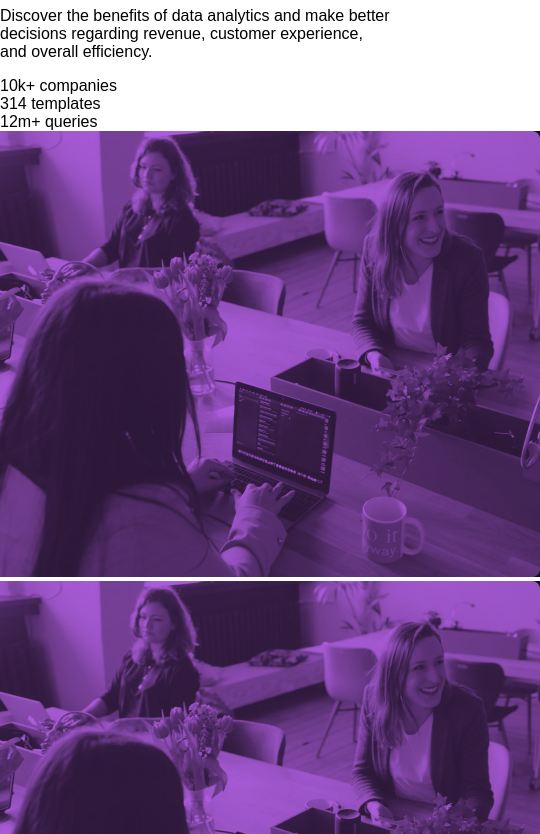
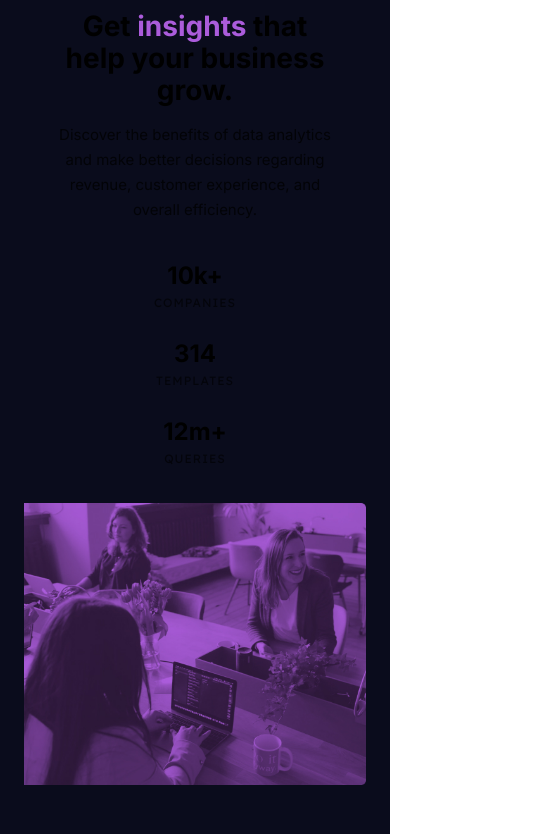
Before and after one commit to Farrukhjondev/stats-preview-card-component, a plain HTML site: page src/main.html in a window 390 px wide. Shown: the part 110-944 px from the top of the page, 540 px wide, since content can reach past the window. Drawn offline with nearby package versions, Linux system fonts and the light colour scheme; files that its build step writes are made by us from their sources.

Commit message:
add styles

```diff
--- a/src/sass/_base.scss
+++ b/src/sass/_base.scss
@@ -0,0 +1,225 @@
+@import "constants";
+
+html {
+  font-size: 10px;
+}
+
+* {
+  box-sizing: border-box;
+}
+
+body {
+  font-family: 'Inter', 'Lexend Deca', sans-serif;
+  font-size: 1.6rem;
+  width: 100%;
+  min-height: 100vh;
+}
+
+.stats-preview-card {
+  min-height: calc(100vh - 60px);
+  display: flex;
+  justify-content: center;
+  align-items: center;
+  background-color: $color-bg;
+}
+
+.card {
+  max-width: $content-width;
+  display: flex;
+  background-color: $color-body;
+  color: $color-text;
+  border-radius: 8px;
+  box-shadow: 0px 20px 20px -10px rgba(23, 25, 41, 0.20);
+}
+
+.card {
+
+  // .card__info
+  &__info {
+    flex: 1;
+    min-width: 50%;
+    display: flex;
+    flex-direction: column;
+    justify-content: space-between;
+    box-sizing: border-box;
+    padding: 72px 72px 59px;
+  }
+
+  // .card__image
+  &__image {
+    flex: 1;
+  }
+}
+
+.info-text {
+
+  // .info-text__title
+  &__title {
+    margin-top: 0;
+    margin-bottom: 25px;
+    font-family: $font-primary;
+    font-size: 3.6rem;
+    font-weight: 700;
+    line-height: 44px;
+  }
+
+  // .info-text__description
+  &__description {
+    width: 374px;
+    font-family: $font-primary;
+    font-size: 1.5rem;
+    font-weight: 400;
+    line-height: 25px;
+    opacity: 0.75;
+  }
+}
+
+.title {
+
+  // .title__word
+  &__word {
+    color: $color-special;
+  }
+}
+
+.info-data {
+  width: 374px;
+  display: flex;
+  flex-direction: row;
+  justify-content: space-between;
+
+  // .info-data__category
+  &__category {
+    display: flex;
+    flex-direction: column;
+  }
+}
+
+.category {
+
+  // .category__volume
+  &__volume {
+    font-family: $font-primary;
+    font-size: 2.4rem;
+    font-weight: 700;
+  }
+
+  // .category__text
+  &__text {
+    font-family: $font-secondary;
+    font-size: 1.2rem;
+    font-weight: 400;
+    line-height: 25px;
+    letter-spacing: 1px;
+    text-transform: uppercase;
+    opacity: 0.6;
+  }
+}
+
+.image {
+  height: 100%;
+}
+
+.desktop-only {
+  @media only screen and (max-width:$desktop-width) {
+    display: none;
+  }
+}
+
+.mobile-only {
+  @media only screen and (min-width:$desktop-width) {
+    display: none;
+  }
+
+  display: block;
+}
+
+.attribution {
+  width: 100%;
+  padding: 20px;
+  background-color: $color-special;
+
+  // .attribution__link
+
+  &__link {
+    &:link {
+      color: var(--primary)
+    }
+
+    &:visited {
+      color: purple;
+    }
+
+    &:hover {
+      color: var(--secandary-dark);
+    }
+
+    &:active {
+      color: blue;
+    }
+  }
+}
+
+@media only screen and (max-width: $desktop-width) {
+
+  .stats-preview-card {
+    padding: 88px 24px;
+  }
+
+  .card {
+    width: 100%;
+    max-width: 327px;
+    display: flex;
+    flex-direction: column-reverse;
+    justify-content: center;
+    align-items: center;
+  }
+
+  .card {
+    // .card__info
+
+    &__info {
+      font-size: 2.8rem;
+      padding: 32px;
+      width: 100%;
+    }
+  }
+
+  .info-text {
+    text-align: center;
+    // .info-text__title
+
+    &__title {
+      font-size: 2.8rem;
+      line-height: 32px;
+      margin-bottom: 16px;
+
+    }
+
+    // .info-text__description
+
+    &__description {
+      width: 100%;
+    }
+  }
+
+  .info-data {
+    width: 100%;
+    flex-direction: column;
+    align-items: center;
+    // margin-top: 40px;
+
+    &__category {
+      margin-top: 24px;
+      text-align: center;
+    }
+  }
+
+  .image {
+    width: 100%;
+  }
+
+  .attribution {
+    max-width: 100%;
+  }
+}
--- a/src/sass/main.scss
+++ b/src/sass/main.scss
@@ -1 +1,4 @@
 @use "normalize";
+@use "base";
+@use "constants";
+@use "layout";
```
